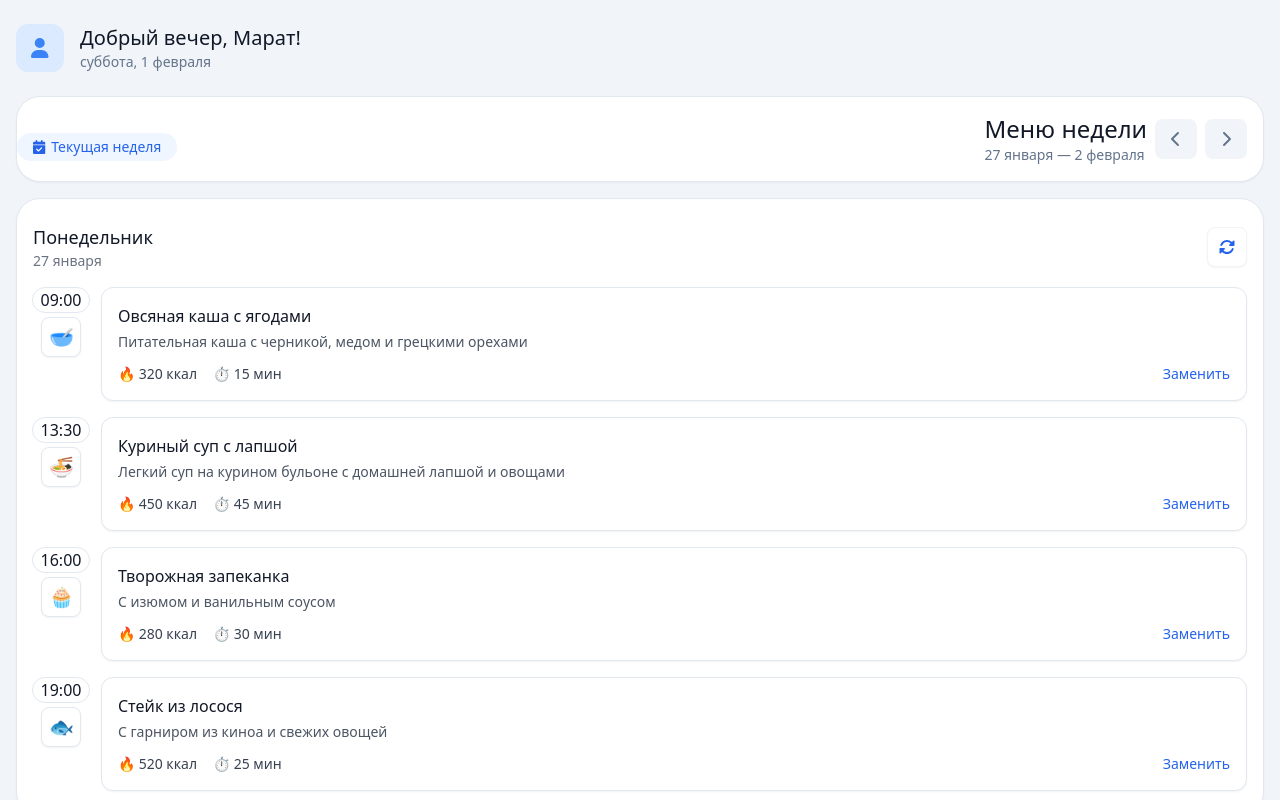
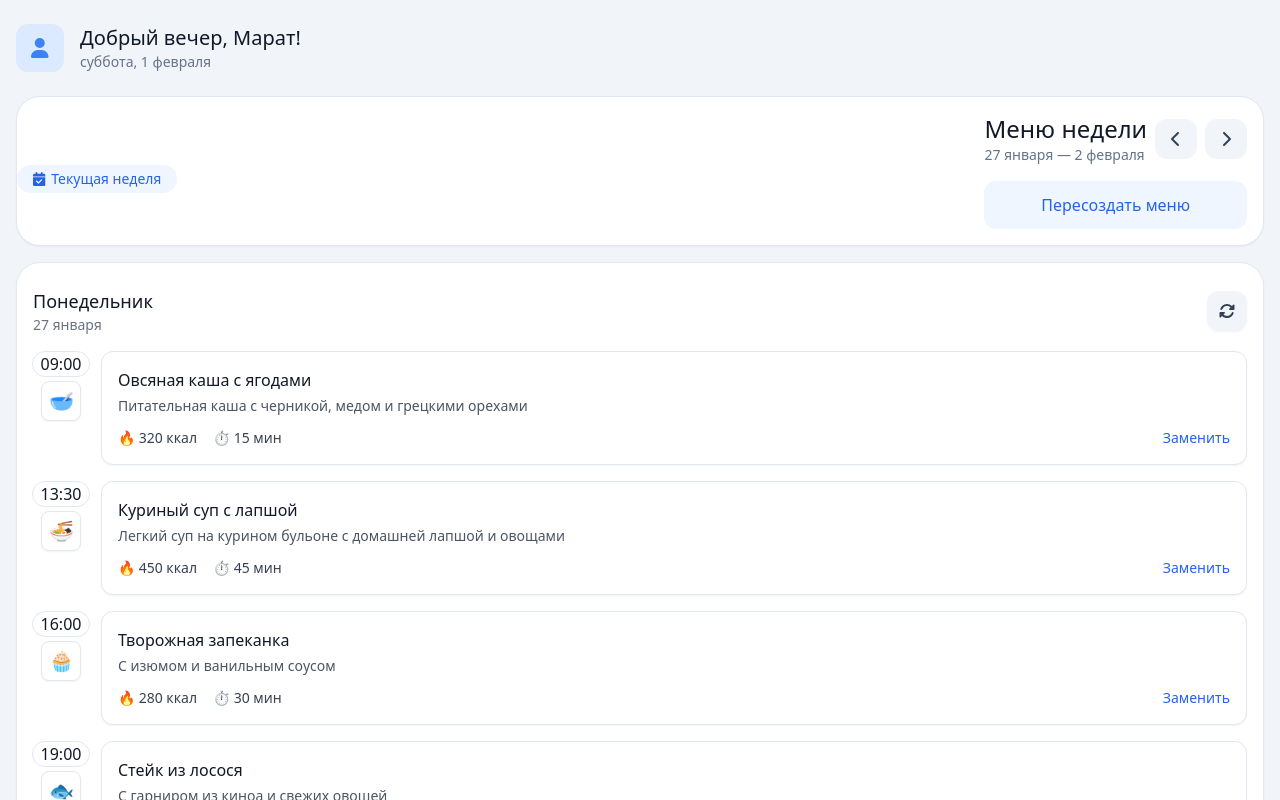
Before and after one commit to ramazanov-ma/chief, a Nuxt app: page /menu in a window 1280 px wide. Shown: the top 800 px of the page. Built offline with nearby package versions, Linux system fonts and the light colour scheme.

Commit message:
Add MealCard, DayHeader, and WeekSelector components for enhanced weekly menu display and interaction

```diff
--- a/components/WeeklyMenu.vue
+++ b/components/WeeklyMenu.vue
@@ -1,162 +1,34 @@
 <template>
 	<div>
-		<!-- Адаптивный заголовок -->
 		<div class="sm:flex sm:items-center sm:justify-between border border-slate-200 bg-white rounded-3xl shadow-sm">
-			<div class="pt-4 flex justify-center items-center">
-				<div class="flex items-center text-sm px-4 py-1 bg-blue-50 text-blue-600 font-normal rounded-full">
-					<font-awesome-icon icon="calendar-check" class="mr-1.5"/>
-					{{ selectedWeekLabel }}
-				</div>
-			</div>
-			<!-- Текстовая информация -->
-			<div class="flex flex-col space-y-4 p-4">
-				<div
-					class="flex items-center justify-between sm:justify-start sm:space-x-3"
-				>
-					<div class="flex justify-between items-center space-x-2 w-full">
-						<h2 class="text-2xl font-medium">
-							<span class="block">Меню недели</span>
-							<span
-								class="block text-sm font-normal text-slate-500"
-							>
-								{{ currentPeriod }}
-							</span>
-						</h2>
-						<div class="flex flex-col items-end">
-							<!-- Навигация и кнопки -->
-							<div class="flex items-center justify-between sm:justify-end space-x-2">
-								<div class="flex items-center space-x-2">
-									<button
-										@click="changeWeek(-1)"
-										class="px-4 py-2 rounded-lg bg-slate-100 transition-colors text-slate-500 hover:bg-slate-200"
-									>
-										<font-awesome-icon icon="chevron-left"/>
-									</button>
-									<button
-										@click="changeWeek(1)"
-										class="px-4 py-2 rounded-lg bg-slate-100 transition-colors text-slate-500 hover:bg-slate-200"
-									>
-										<font-awesome-icon icon="chevron-right"/>
-									</button>
-								</div>
-							</div>
-						</div>
-					</div>
-				</div>
-				<button
-					@click="addMenu"
-					class="sm:hidden bg-blue-50 text-blue-600 px-4 py-3 rounded-xl hover:bg-blue-100 transition-colors text-sm"
-				>
-					<font-awesome-icon icon="plus" class="mr-1.5"/>
-					Пересоздать меню
-				</button>
-			</div>
+			<WeekSelector :label="selectedWeekLabel"/>
+			<WeeklyMenuHeader
+				:period="currentPeriod"
+				@week-change="changeWeek"
+				@add-menu="addMenu"
+			/>
 		</div>
 
-		<!-- Дни недели -->
 		<div v-for="day in weekDays" :key="day.name"
 		     class="relative py-6 px-4 mt-4 bg-white border rounded-3xl shadow-sm"
 		     :class="{ 'border-blue-500': day.isToday, 'border-slate-200': !day.isToday }">
-			<!-- День недели -->
+
 			<div class="transition-colors">
 				<div class="flex items-start space-x-4">
-					<!-- Контент дня -->
 					<div class="flex-1 min-w-0">
 						<div class="flex items-center justify-between">
-							<h3 :class="{ 'text-blue-600': day.isToday, 'text-gray-900': !day.isToday }">
-									<span class="block">
-										<span class="font-medium text-lg">{{ day.name }}</span>
-										<span
-											v-if="day.isToday"
-											class="pl-3 pr-4 py-1 bg-blue-100 rounded-full text-blue-600 text-xs font-normal text-center ml-2"
-										>
-											Сегодня
-										</span>
-									</span>
-								<span
-									class="block text-sm font-normal text-gray-500"
-									:class="{ 'text-blue-500': day.isToday, 'text-gray-500': !day.isToday }"
-								>
-										{{ day.date }}
-									</span>
-							</h3>
-
-							<button
+							<DayHeader :day="day" />
+							<BaseButton
 								@click="regenerateDay(day)"
-								class="w-10 h-10 rounded-lg bg-white border border-gray-100 text-blue-600 hover:bg-blue-50 transition-colors shadow-sm"
+								class="w-10 h-10 !p-0 border-slate-100 text-blue-600 hover:bg-blue-50 transition-colors shadow-sm"
 								title="Пересоздать день"
+								variant="secondary"
 							>
 								<font-awesome-icon icon="rotate"/>
-							</button>
+							</BaseButton>
 						</div>
 
-						<!-- Список блюд -->
-						<div class="space-y-4 mt-4" v-if="day.meals.length">
-							<div class="relative">
-								<div class="absolute left-[1.65rem] top-0 bottom-0 w-px"></div>
-								<div class="space-y-4">
-									<div
-										v-for="meal in day.meals"
-										:key="meal.id"
-										class="relative group"
-									>
-										<div class="flex items-start space-x-3">
-											<!-- ... Время и эмодзи ... -->
-											<div class="flex flex-col items-center w-14">
-													<span
-														class="text-base font-medium text-gray-900 bg-white px-2 rounded-full border border-slate-200"
-													>
-														{{ meal.time }}
-													</span>
-												<div
-													class="w-10 h-10 rounded-lg bg-white border border-slate-200 shadow-sm flex items-center justify-center mt-1 z-10">
-													<span class="text-xl">{{ meal.emoji }}</span>
-												</div>
-											</div>
-
-											<!-- Карточка блюда -->
-											<div class="flex-1 min-w-0">
-												<div
-													class="bg-white border border-slate-200 rounded-xl p-4 group-hover:bg-gray-50 transition-colors shadow-sm"
-												>
-													<div
-														class="flex items-start justify-between space-x-2"
-													>
-														<h3
-															class="text-base font-medium text-gray-900 truncate"
-														>
-															{{ meal.name }}
-														</h3>
-													</div>
-
-													<p class="text-sm text-gray-600 mt-1 mb-3">
-														{{ meal.description }}
-													</p>
-
-													<div class="flex items-center flex-wrap gap-4">
-                              <span class="text-sm font-medium text-gray-700">
-                                🔥 {{ meal.calories }} ккал
-                              </span>
-														<span class="text-sm font-medium text-gray-700">
-                                ⏱️ {{ meal.cookingTime }} мин
-                              </span>
-
-														<div class="flex items-center gap-4 ml-auto">
-															<button
-																class="text-sm font-medium text-blue-600 hover:text-blue-900 rounded-lg transition-colors"
-																@click="replaceMeal(day.date, meal.id)"
-															>
-																Заменить
-															</button>
-														</div>
-													</div>
-												</div>
-											</div>
-										</div>
-									</div>
-								</div>
-							</div>
-						</div>
+						<MealCard :day="day" />
 					</div>
 				</div>
 			</div>
@@ -167,6 +39,11 @@
 <script setup lang="ts">
 import { ref, computed, onMounted } from 'vue';
 import { FontAwesomeIcon } from '@fortawesome/vue-fontawesome';
+import WeekSelector from '@/components/ui/WeekSelector.vue';
+import BaseButton from '@/components/ui/BaseButton.vue';
+import WeeklyMenuHeader from '@/components/menu/WeeklyMenuHeader.vue';
+import DayHeader from '@/components/menu/DayHeader.vue';
+import MealCard from '@/components/menu/MealCard.vue';
 
 interface Meal {
 	id: number;
--- /dev/null
+++ b/components/menu/DayHeader.vue
@@ -0,0 +1,31 @@
+<template>
+	<h3 :class="{ 'text-blue-600': day.isToday, 'text-gray-900': !day.isToday }">
+		<span class="block">
+			<span class="font-medium text-lg">{{ day.name }}</span>
+			<span
+				v-if="day.isToday"
+				class="pl-3 pr-4 py-1 bg-blue-100 rounded-full text-blue-600 text-xs font-normal text-center ml-2"
+			>
+				Сегодня
+			</span>
+		</span>
+		<span
+			class="block text-sm font-normal text-gray-500"
+			:class="{ 'text-blue-500': day.isToday, 'text-gray-500': !day.isToday }"
+		>
+			{{ day.date }}
+		</span>
+	</h3>
+</template>
+
+<script setup lang="ts">
+interface Props {
+	day: {
+		name: string;
+		date: string;
+		isToday: boolean;
+	};
+}
+
+defineProps<Props>();
+</script>
--- /dev/null
+++ b/components/menu/MealCard.vue
@@ -0,0 +1,94 @@
+<template>
+	<div class="space-y-4 mt-4" v-if="day.meals.length">
+		<div class="relative">
+			<div class="absolute left-[1.65rem] top-0 bottom-0 w-px"></div>
+			<div class="space-y-4">
+				<div
+					v-for="meal in day.meals"
+					:key="meal.id"
+					class="relative group"
+				>
+					<div class="flex items-start space-x-3">
+						<div class="flex flex-col items-center w-14">
+							<span
+								class="text-base font-medium text-gray-900 bg-white px-2 rounded-full border border-slate-200"
+							>
+								{{ meal.time }}
+							</span>
+							<div
+								class="w-10 h-10 rounded-lg bg-white border border-slate-200 shadow-sm flex items-center justify-center mt-1 z-10">
+								<span class="text-xl">{{ meal.emoji }}</span>
+							</div>
+						</div>
+
+						<div class="flex-1 min-w-0">
+							<div
+								class="bg-white border border-slate-200 rounded-xl p-4 group-hover:bg-gray-50 transition-colors shadow-sm"
+							>
+								<div
+									class="flex items-start justify-between space-x-2"
+								>
+									<h3
+										class="text-base font-medium text-gray-900 truncate"
+									>
+										{{ meal.name }}
+									</h3>
+								</div>
+
+								<p class="text-sm text-gray-600 mt-1 mb-3">
+									{{ meal.description }}
+								</p>
+
+								<div class="flex items-center flex-wrap gap-4">
+									<span class="text-sm font-medium text-gray-700">
+										🔥 {{ meal.calories }} ккал
+									</span>
+									<span class="text-sm font-medium text-gray-700">
+										⏱️ {{ meal.cookingTime }} мин
+									</span>
+
+									<div class="flex items-center gap-4 ml-auto">
+										<button
+											class="text-sm font-medium text-blue-600 hover:text-blue-900 rounded-lg transition-colors"
+											@click="replaceMeal(day.date, meal.id)"
+										>
+											Заменить
+										</button>
+									</div>
+								</div>
+							</div>
+						</div>
+					</div>
+				</div>
+			</div>
+		</div>
+	</div>
+</template>
+
+<script setup lang="ts">
+interface Meal {
+	id: number;
+	time: string;
+	name: string;
+	description: string;
+	emoji: string;
+	calories: number;
+	cookingTime: number;
+}
+
+interface Day {
+	date: string;
+	meals: Meal[];
+}
+
+interface Props {
+	day: Day;
+}
+
+const props = defineProps<Props>();
+
+const replaceMeal = (date: string, mealId: number) => {
+	// Здесь логика замены блюда
+	console.log('Замена блюда:', date, mealId);
+};
+</script>
--- /dev/null
+++ b/components/menu/WeeklyMenuHeader.vue
@@ -0,0 +1,70 @@
+<template>
+	<div class="flex flex-col space-y-4 p-4">
+		<!-- Верхняя секция с заголовком и навигацией -->
+		<div class="flex items-center justify-between sm:justify-start sm:space-x-3">
+			<div class="flex justify-between items-center space-x-2 w-full">
+				<!-- Заголовок и период -->
+				<h2 class="text-2xl font-medium">
+					<span class="block">Меню недели</span>
+					<span class="block text-sm font-normal text-slate-500">
+						{{ period }}
+					</span>
+				</h2>
+
+				<div class="flex flex-col items-end">
+					<div class="flex items-center justify-between sm:justify-end space-x-2">
+						<div class="flex items-center space-x-2">
+							<BaseButton
+								variant="secondary"
+								class="!px-4 !py-2"
+								@click="handleWeekChange(-1)"
+							>
+								<font-awesome-icon icon="chevron-left"/>
+							</BaseButton>
+							<BaseButton
+								variant="secondary"
+								class="!px-4 !py-2"
+								@click="handleWeekChange(1)"
+							>
+								<font-awesome-icon icon="chevron-right"/>
+							</BaseButton>
+						</div>
+					</div>
+				</div>
+			</div>
+		</div>
+
+		<BaseButton
+			variant="secondary"
+			class="text-md !bg-blue-50 !text-blue-600 hover:!bg-blue-100"
+			@click="handleAddMenu"
+		>
+			Пересоздать меню
+		</BaseButton>
+	</div>
+</template>
+
+<script setup lang="ts">
+import { FontAwesomeIcon } from '@fortawesome/vue-fontawesome';
+import BaseButton from '@/components/ui/BaseButton.vue';
+
+interface Props {
+	period: string;
+}
+
+interface Emits {
+	(e: 'weekChange', direction: number): void;
+	(e: 'addMenu'): void;
+}
+
+const props = defineProps<Props>();
+const emit = defineEmits<Emits>();
+
+const handleWeekChange = (direction: number) => {
+	emit('weekChange', direction);
+};
+
+const handleAddMenu = () => {
+	emit('addMenu');
+};
+</script>
--- a/components/ui/BaseButton.vue
+++ b/components/ui/BaseButton.vue
@@ -3,7 +3,7 @@
 		:class="['px-6 py-3 rounded-xl transition-all duration-200',
 			variant === 'primary'
 				? 'text-white bg-gradient-to-r from-blue-500 to-purple-500 hover:opacity-90 transition-opacity'
-				: 'text-gray-700 bg-gray-100 hover:bg-gray-200 transition-colors',
+				: 'text-slate-700 bg-slate-100 hover:bg-slate-200 transition-colors',
 		]"
 		v-bind="$attrs"
 	>
--- /dev/null
+++ b/components/ui/WeekSelector.vue
@@ -0,0 +1,25 @@
+<template>
+	<div class="pt-4 flex justify-center items-center">
+		<div
+			class="flex items-center text-sm px-4 py-1 bg-blue-50 text-blue-600 font-normal rounded-full
+             hover:bg-blue-100 transition-colors cursor-pointer"
+		>
+			<font-awesome-icon
+				icon="calendar-check"
+				class="mr-1.5"
+			/>
+			{{ label }}
+		</div>
+	</div>
+</template>
+
+<script setup lang="ts">
+import { defineProps } from 'vue';
+import { FontAwesomeIcon } from '@fortawesome/vue-fontawesome';
+
+interface Props {
+	label: string;
+}
+
+defineProps<Props>();
+</script>
```
